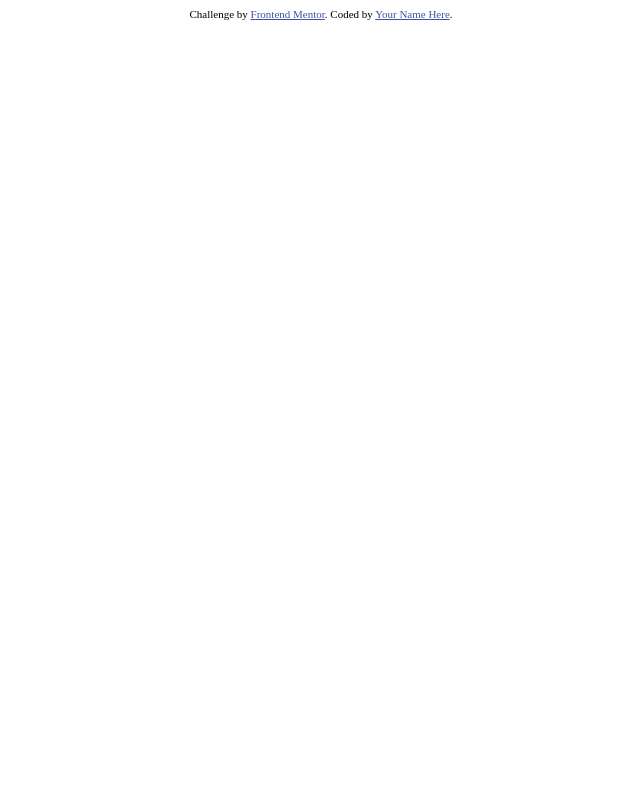
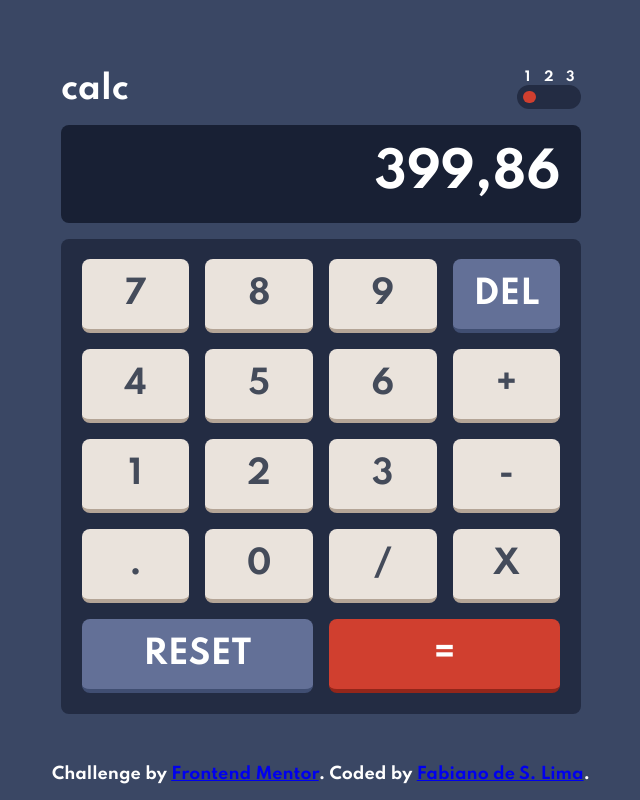
Before and after one commit to fabianoSL1/calculator-app, a plain HTML site: page index.html in a window 1280 px wide. Shown: the whole page, without its empty margins (319-959 px from the left). Drawn offline with Linux system fonts and the light colour scheme.

Commit message:
movendo arquivos do desafio e finalizando a parte visual

```diff
--- a/index.html
+++ b/index.html
@@ -6,21 +6,38 @@
 
 		<link rel="icon" type="image/png" sizes="32x32" href="./images/favicon-32x32.png">
 
+		<link rel="stylesheet" href="style.css">
+
 		<title>Frontend Mentor | Calculator app</title>
 
-  <!-- Feel free to remove these styles or customise in your own stylesheet 👍 -->
-  <style>
-    .attribution { font-size: 11px; text-align: center; }
-    .attribution a { color: hsl(228, 45%, 44%); }
-  </style>
 	</head>
-<body>
+	<body class="background">
+		<div class="wrapper">
+			<div class="header">
+				<h1>calc</h1>
+				<div>
+					<div class="label">
+						<span>1</span>
+						<span>2</span>
+						<span>3</span>
+					</div>
+					<div class="btn-theme" onclick="changeTheme(0)">
+						<span class="dot"></span>
+					</div>
+				</div>
+			</div>
 
+			<div class="background-screen" id="resultado">
+				<p>399,86</p>
+			</div>
 
+			<!-- teclado gerado pelo Javascript -->
+			<div class="background-teclado" id="teclado"></div>
+		</div>
 
 		<div class="attribution">
-    Challenge by <a href="https://www.frontendmentor.io?ref=challenge" target="_blank">Frontend Mentor</a>.
-    Coded by <a href="#">Your Name Here</a>.
+			Challenge by <a href="https://www.frontendmentor.io?ref=challenge" target="_blank">Frontend Mentor</a>.	Coded by <a class="white" href="#">Fabiano de S. Lima</a>.
 		</div>
+		<script src="main.js"></script>
 	</body>
 </html>
--- /dev/null
+++ b/main.js
@@ -0,0 +1,49 @@
+const themes = [
+	{
+		theme: "theme-1",
+		next: 1
+	},
+	{
+		theme: "theme-2",
+		next: 2
+	},
+	{
+		theme: "theme-3",
+		next: 0
+	}
+];
+
+const buttons = [
+	'7', '8', '9', ['del',["key-1", "text-1"]],
+	'4', '5', '6', '+',
+	'1', '2', '3', '-',
+	'.', '0', '/', 'x',
+	['reset',['key-1','text-1']], ['=',['key-2', 'text-equals']]
+];
+
+var index = 0;
+var body = document.getElementsByTagName("body")[0];
+
+body.classList.add(themes[0].theme)
+
+function changeTheme() {
+	let {theme, next} = themes[index];
+	body.classList.replace(theme, themes[next].theme);
+	index = next;
+}
+
+
+buttons.forEach((valor) => {
+	let button = document.createElement('button');
+	let text = valor;
+	var classList = ["text-2", "key-3"];
+
+	if(typeof valor != 'string') {
+		text = valor[0];
+		classList = valor[1];
+	}
+
+	button.append(text);
+	button.classList.add(...classList);
+	document.getElementById('teclado').append(button);
+});
--- /dev/null
+++ b/style.css
@@ -0,0 +1,191 @@
+@import url('https://fonts.googleapis.com/css2?family=Spartan:wght@700&display=swap');
+
+* {
+	box-sizing: border-box;
+	font-family: 'Spartan', sans-serif;
+	font-weight: 700;
+	margin: 0;
+	border: 0;
+}
+
+body {
+	display: flex;
+	align-items: center;
+	justify-content: center;
+	flex-direction: column;
+	height: 100vh;
+}
+
+.theme-1 {
+	--background-color: hsl(222,26%, 31%);
+	--background-text: hsl(0, 0%, 100%);
+	--background-teclado: hsl(223, 31%, 20%);
+	--background-screen: hsl(224, 36%, 15%);
+	--key-1-background: hsl(225, 21%, 49%);
+	--key-1-border: hsl(224, 28%, 35%);
+	--key-2-background: hsl(6, 63%, 50%);
+	--key-2-border: hsl(6, 70%, 34%);
+	--key-3-background: hsl(30, 25%, 89%);
+	--key-3-border: hsl(28, 16%, 65%);
+	--text-2-color: hsl(221, 14%, 31%);
+	--text-1-color: hsl(0, 0%, 100%);
+	--text-equals: hsl(0, 0%, 100%);
+	--position: 0;
+}
+
+.theme-2 {
+	--background-color: hsl(0, 0%, 90%);
+	--background-text: hsl(60, 10%, 19%);
+	--background-teclado: hsl(223, 31%, 20%);
+	--background-teclado: hsl(0, 5%, 81%);
+	--background-screen: hsl(0, 0%, 93%);
+	--key-1-background: hsl(185, 42%, 37%);
+	--key-1-border: hsl(185, 58%, 25%);
+	--key-2-background: hsl(25, 98%, 40%);
+	--key-2-border: hsl(25, 99%, 27%);
+	--key-3-background: hsl(45, 7%, 89%);
+	--key-3-border: hsl(35, 11%, 61%);
+	--text-1-color: hsl(0, 0%, 100%);
+	--text-2-color: hsl(60, 10%, 19%);
+	--text-equals: hsl(0, 0%, 100%);
+	--position: 1;
+}
+
+.theme-3 {
+	--background-color: hsl(268, 75%, 9%);
+	--background-text: hsl(52, 100%, 62%);
+	--background-teclado: hsl(268, 71%, 12%);
+	--background-screen: hsl(268, 71%, 12%);
+	--key-1-background: hsl(281, 89%, 26%);
+	--key-1-border: hsl(285, 91%, 52%);
+	--key-2-background: hsl(176, 100%, 44%);
+	--key-2-border: hsl(177, 92%, 70%);
+	--key-3-background: hsl(268, 47%, 21%);
+	--key-3-border: hsl(290, 70%, 36%);
+	--text-2-color: hsl(52, 100%, 62%);
+	--text-1-color: hsl(0, 0%, 100%);
+	--text-equals: hsl(198, 20%, 13%);
+	--position: 2;
+}
+
+.background {
+	background-color: var(--background-color);
+	color: var(--background-text);
+}
+
+.background-teclado {
+	background-color: var(--background-teclado);
+}
+
+.background-screen {
+	background-color: var(--background-screen);
+}
+.key-1 {
+	background-color: var(--key-1-background);
+	border-color: var(--key-1-border) !important;
+}
+.key-2 {
+	background-color: var(--key-2-background);
+	border-color: var(--key-2-border) !important;
+}
+
+.key-3 {
+	background-color: var(--key-3-background);
+	border-color: var(--key-3-border) !important;
+}
+
+.text-1 {
+	color: var(--text-1-color);
+}
+
+.text-2 {
+	color: var(--text-2-color);
+}
+
+.text-equals {
+	color: var(--text-equals);
+}
+.header {
+	display: flex;
+	align-items: center;
+	justify-content: space-between;
+}
+.label {
+	display: flex;
+	justify-content: space-evenly;
+	font-size: .8rem;
+}
+.label span {
+	flex: 1;
+	text-align: center;
+}
+.btn-theme {
+	width: 4rem;
+	height: 1.5em;
+	background: var(--background-teclado);
+	border-radius: 1em;
+	display: flex;
+	padding: .4rem;
+}
+
+.dot {
+	display: inline-block;
+	height: .8rem;
+	width: .8rem;
+	align-self: center;
+	margin-left: calc(1.2rem * var(--position));
+	border-radius: 100%;
+	background: var(--key-2-background);
+}
+
+.attribution {
+	position: absolute;
+	bottom: 0;
+	text-align: center;
+	margin: 1rem;
+}
+
+.wrapper {
+	max-width: 520px;
+	margin: 1rem;
+}
+
+#resultado,
+#teclado {
+	border-radius: .5rem;
+	padding: 1.3rem;
+	margin: 1rem 0;
+}
+
+#resultado p{
+	text-align: right;
+	font-size: 48px;
+	margin: 0;
+}
+
+#teclado {
+	display: flex;
+	flex-wrap: wrap;
+	justify-content: center;
+	gap: .7rem;
+}
+
+#teclado button {
+	font-size: 28px;
+	border-radius: .5rem;
+	border-bottom: 4px solid;
+	padding: 1rem .3rem;
+	flex: 1 0 20%;
+	text-transform: uppercase;
+}
+
+@media screen and (min-width: 520px) {
+
+	#teclado {
+		gap: 1rem;
+	}
+
+	#teclado button{
+		font-size: 32px;
+	}
+}
```
Also changed, not shown: 6 other files. Lines whose indentation alone changed are shown as unchanged.
